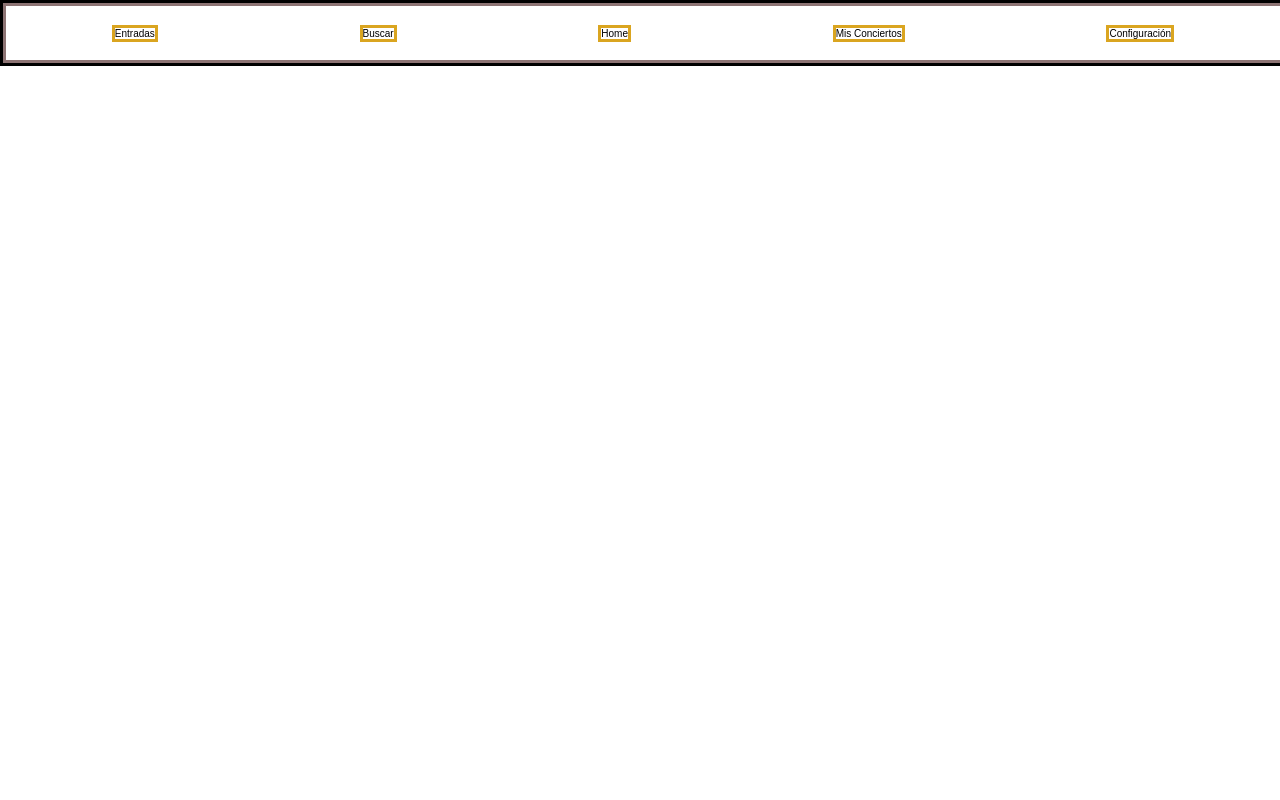
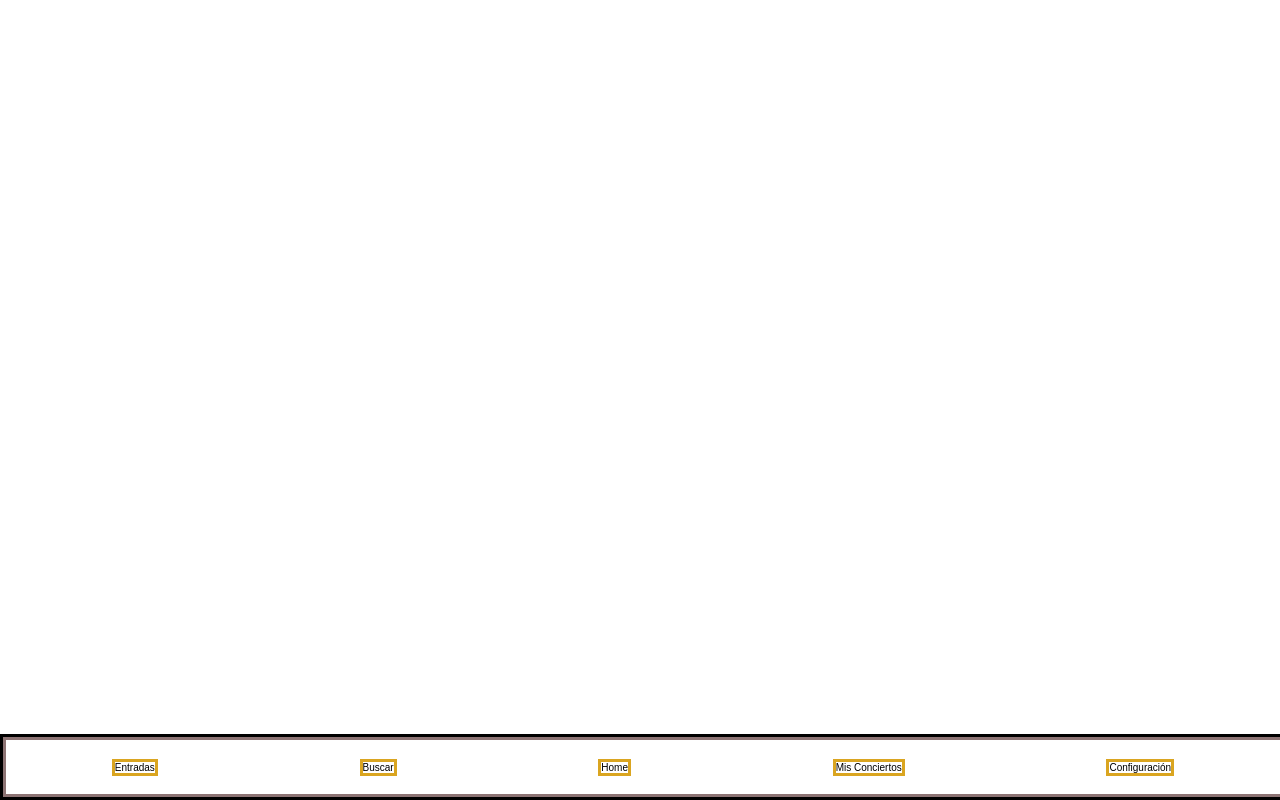
Before and after one commit to jesuscorcoles/Rhitme-App, a React (Create React App) app in the folder rhitme/: page /entradas/1 in a window 1280 px wide. Built offline with nearby package versions, Linux system fonts and the light colour scheme.

Commit message:
some styles 4 navbar

```diff
--- a/rhitme/src/Components/NavBar/NavBar.scss
+++ b/rhitme/src/Components/NavBar/NavBar.scss
@@ -5,6 +5,8 @@
     width: 100%;
     height: 60px;
     border: solid black;
+    bottom: 0%;
+    position: fixed;
 }
 
 .boxesMenu{
```
